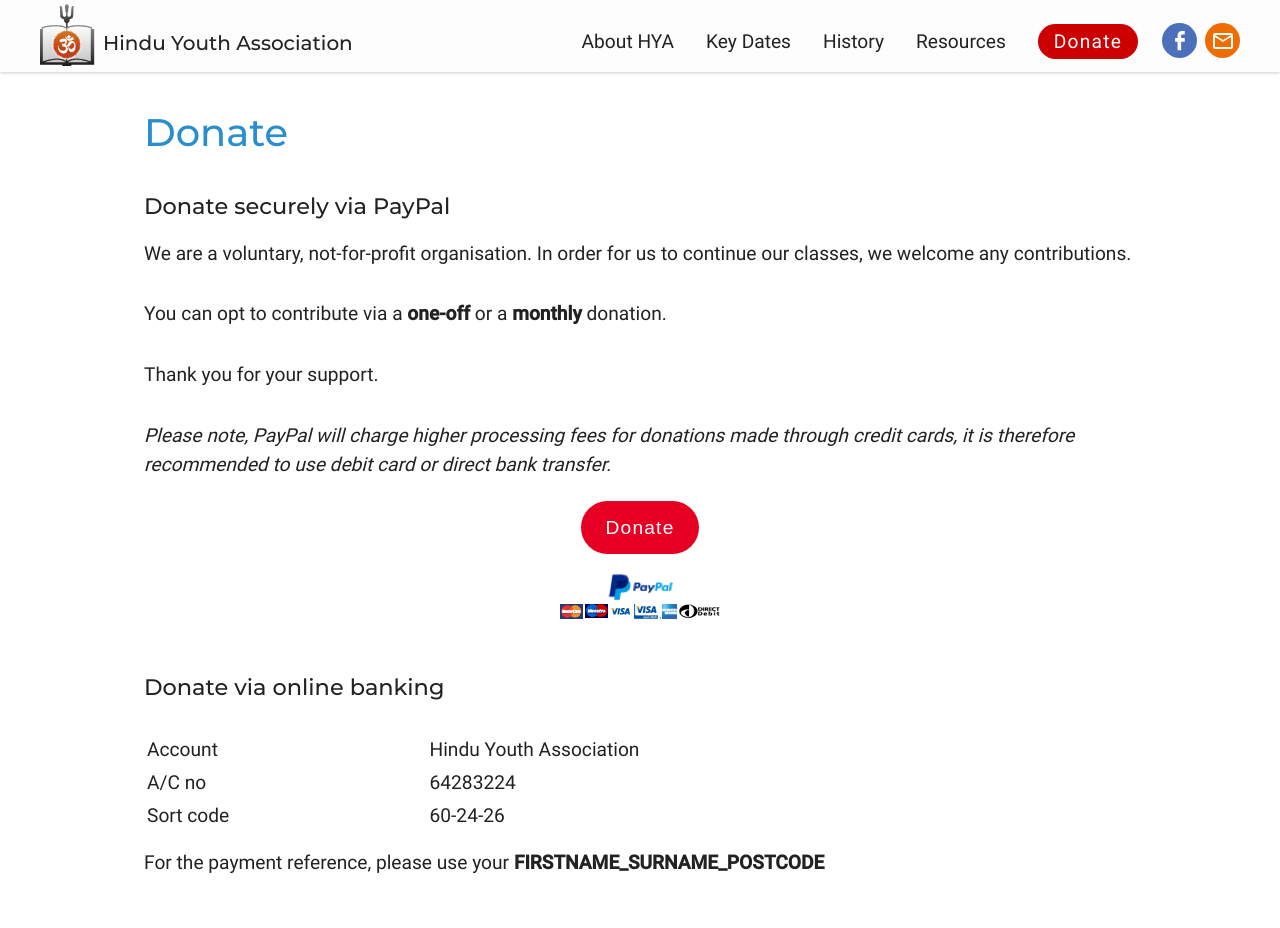
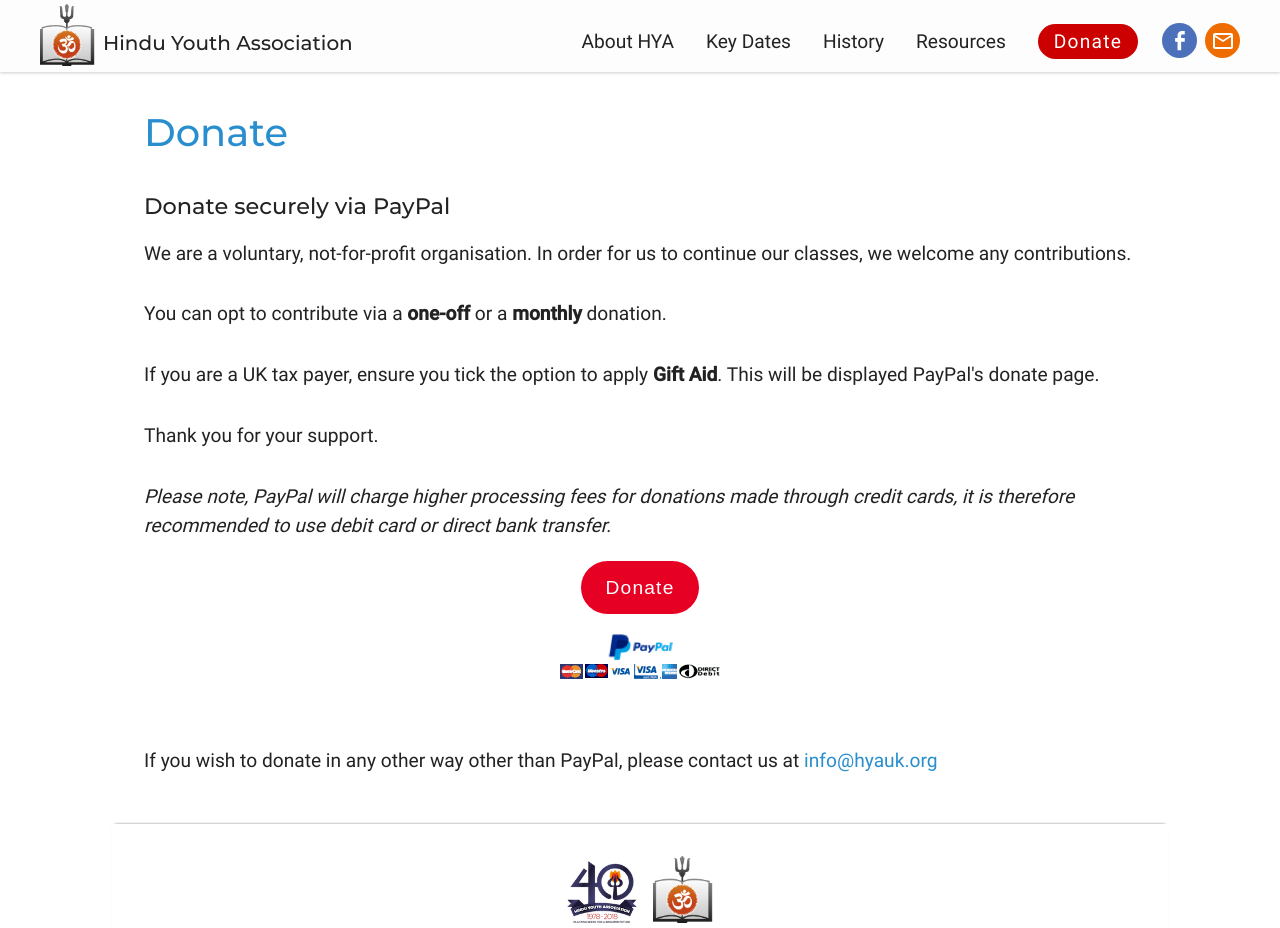
Before and after one commit to miteshsevani/hya, a React (Create React App) app: page /#/donate in a window 1280 px wide. Shown: the top 928 px of the page. Built offline with nearby package versions, Linux system fonts and the light colour scheme.

Commit message:
Content updates

```diff
--- a/src/components/Donate.js
+++ b/src/components/Donate.js
@@ -8,6 +8,7 @@ const Donate = () => {
       <h3>Donate securely via PayPal</h3>
       <p>We are a voluntary, not-for-profit organisation. In order for us to continue our classes, we welcome any contributions.</p>
       <p>You can opt to contribute via a <b>one-off</b>&nbsp;or a <b>monthly</b> donation.</p>
+      <p>If you are a UK tax payer, ensure you tick the option to apply <b>Gift Aid</b>. This will be displayed PayPal's donate page.</p>
       <p>Thank you for your support.</p>
       <p><i>Please note, PayPal will charge higher processing fees for donations made through credit cards, it is therefore recommended to use debit card or direct bank transfer.</i></p>
 
@@ -16,26 +17,7 @@ const Donate = () => {
         <img className='img--paypal' src='images/paypal.png' alt='Pay Pal' />
       </div>
 
-      <h3>Donate via online banking</h3><br/>
-      <table>
-        <tr>
-          <td>Account</td>
-          <td>Hindu Youth Association</td>
-        </tr>
-        <tr>
-          <td>A/C no</td>
-          <td>64283224</td>
-        </tr>
-        <tr>
-          <td>Sort code</td>
-          <td>60-24-26</td>
-        </tr>
-      </table>
-
-      <p>For the payment reference, please use your <b>FIRSTNAME_SURNAME_POSTCODE</b></p>
-      <br/>
-      <h3>Gift Aid</h3>
-      <p>If you are a UK tax payer, please complete the <a href='../forms/gift-aid-declaration.pdf' target='_blank'>Gift Aid Form</a> and send it to <a href='mailto:info@hyauk.org' target='_blank'>info@hyauk.org</a>. This will allow us to claim back gift aid for all your donations.</p>
+      <p>If you wish to donate in any other way other than PayPal, please contact us at <a href='mailto:info@hyauk.org' target='_blank'>info@hyauk.org</a></p>
     </div>
   )
 }
```
